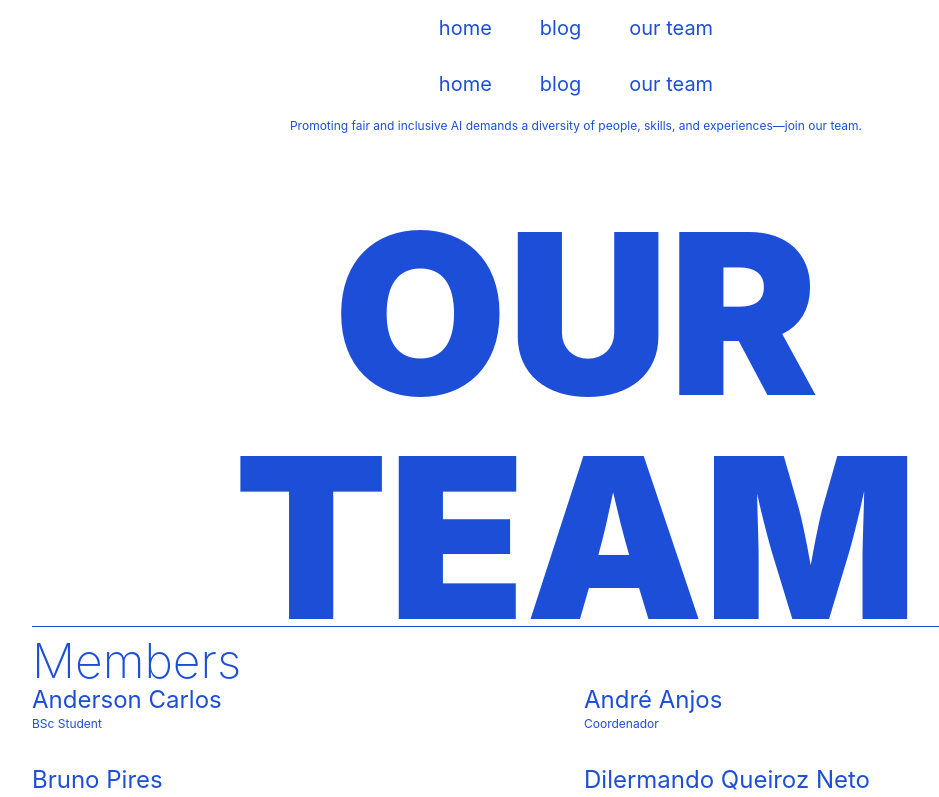
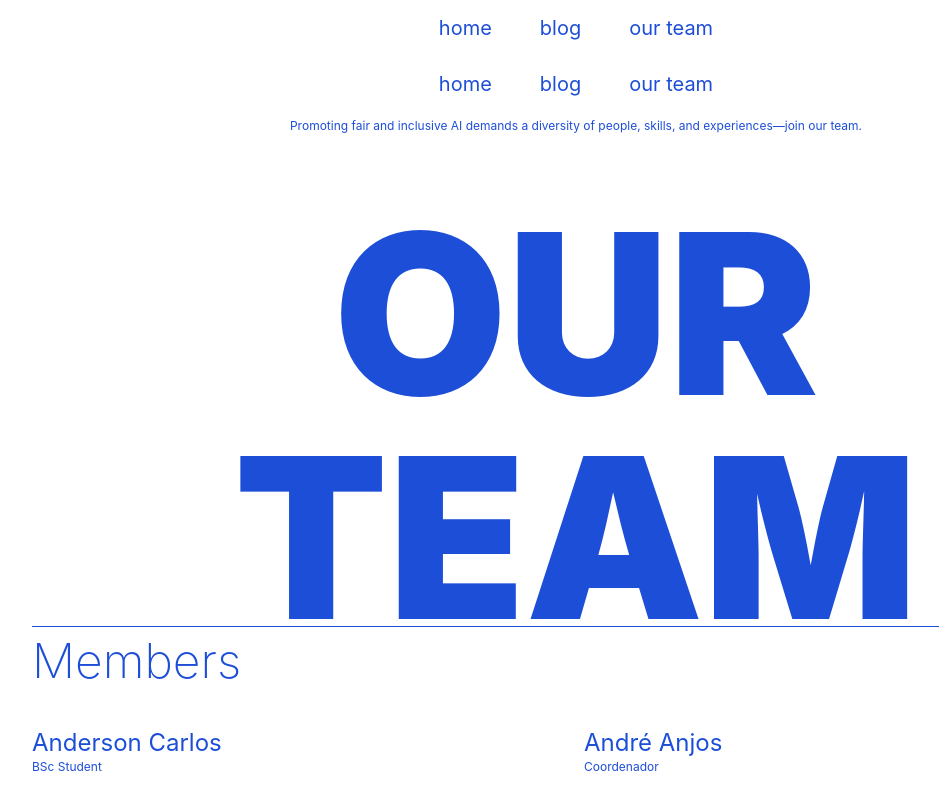
Before and after one commit to DilermandoQueiroz/fairmi-site, a Next.js app: page /join in a window 1280 px wide. Shown: the top 797 px of the page, without its empty margins (64-1003 px from the left). Built offline with nearby package versions, Linux system fonts and the light colour scheme.

Commit message:
Update Division component layout to include bottom padding

```diff
--- a/src/components/Division.tsx
+++ b/src/components/Division.tsx
@@ -6,7 +6,7 @@ interface DivisionProps {
 
 const Division: React.FC<DivisionProps> = ({ title }) => {
     return (
-        <div className="w-full h-14 border-t border-blue-700 justify-start items-start inline-flex font-extralight">
+        <div className="w-full h-14 border-t border-blue-700 justify-start items-start inline-flex font-extralight pb-[100px]">
             <div className="pt-2.5 justify-start items-start flex">
                 <div className="w-full text-xl sm:text-2xl md:text-3xl lg:text-4xl xl:text-5xl">{title}</div>
             </div>
--- a/src/pages/_document.tsx
+++ b/src/pages/_document.tsx
@@ -13,7 +13,7 @@ export default function Document() {
       <body>
         <Header/>
         <div className='flex flex-col gap-4'>
-          <div className='lg:px-24 md:px-12 px-6'>
+          <div className='max-w-screen-2xl mx-auto lg:px-24 md:px-12 px-6'>
             <div className='flex flex-col gap-4'>
             <Main />
             <NextScript />
```
